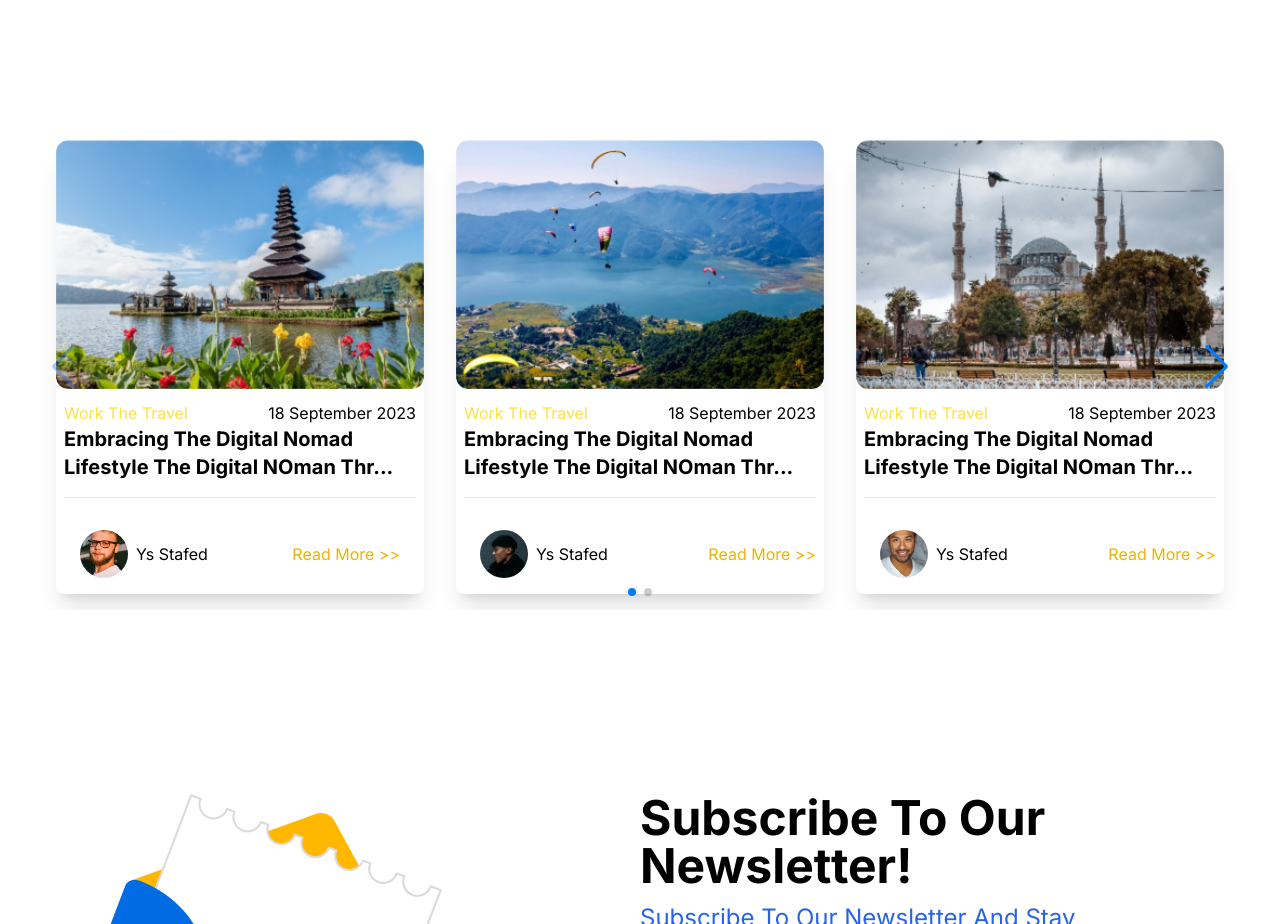
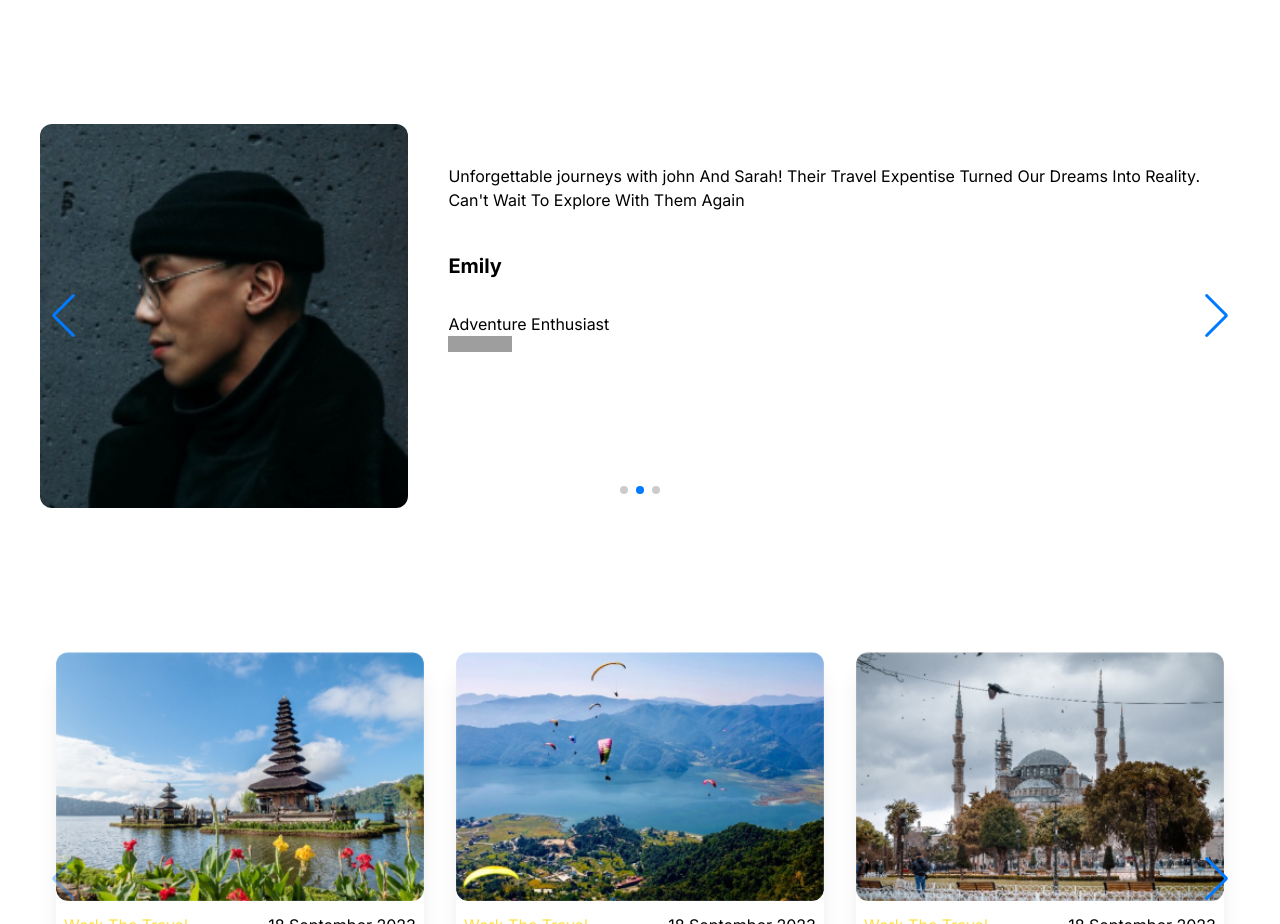
Before and after one commit to iamRazzakk/AirBook, a React (Vite) app: page / in a window 1280 px wide. Shown: the part 1920-2844 px from the top of the page. Built offline with nearby package versions, Linux system fonts and the light colour scheme; grey boxes are pictures that could not be loaded.

Commit message:
complete testimonials component

```diff
--- a/package.json
+++ b/package.json
@@ -15,6 +15,7 @@
     "react": "^18.2.0",
     "react-dom": "^18.2.0",
     "react-icons": "^5.0.1",
+    "react-responsive-carousel": "^3.2.23",
     "react-router-dom": "^6.22.2",
     "sort-by": "^1.2.0",
     "swiper": "^11.0.7"
--- a/src/Home/Testimonials.jsx
+++ b/src/Home/Testimonials.jsx
@@ -1,9 +1,74 @@
 
+import { Swiper, SwiperSlide } from 'swiper/react';
 
+// Import Swiper styles
+import 'swiper/css';
+import 'swiper/css/pagination';
+import 'swiper/css/navigation';
+import { Autoplay, Pagination, Navigation } from 'swiper/modules';
+
+import image from '../assets/Avater/Rectangle11.png'
+import image1 from '../assets/Avater/Rectangle22.png'
+import image2 from '../assets/Avater/Rectangle33.png'
 const Testimonials = () => {
+
     return (
-        <div>
 
+        <div className='mt-10 md:mt-32 md:px-10'>
+            <Swiper
+            spaceBetween={30}
+            centeredSlides={true}
+            autoplay={{
+                delay: 2500,
+                disableOnInteraction: false,
+            }}
+            pagination={{
+                clickable: true,
+            }}
+            navigation={true}
+            modules={[Autoplay, Pagination, Navigation]}
+            className="mySwiper"
+        >
+            <SwiperSlide>
+                <div className='md:flex'>
+                    <img className='rounded-xl h-96 w-40 object-cover flex-1' src={image} alt="" />
+                    <div className='p-10'>
+                        <h1>Unforgettable journeys with john And Sarah! Their Travel Expentise Turned Our Dreams Into Reality.<br /> Can't Wait To Explore With Them Again</h1>
+                        <h2 className='text-xl mt-4 md:mt-10 font-bold'>Emily</h2>
+                        <p className='mt-4 md:mt-8'>Adventure Enthusiast</p>
+                        <div className='flex items-center'>
+                            <img className="w-4 h-4" src="https://uxwing.com/wp-content/themes/uxwing/download/arts-graphic-shapes/star-icon.png" alt="" /><img className="w-4 h-4" src="https://uxwing.com/wp-content/themes/uxwing/download/arts-graphic-shapes/star-icon.png" alt="" /><img className="w-4 h-4" src="https://uxwing.com/wp-content/themes/uxwing/download/arts-graphic-shapes/star-icon.png" alt="" /><img className="w-4 h-4" src="https://uxwing.com/wp-content/themes/uxwing/download/arts-graphic-shapes/star-icon.png" alt="" />
+                        </div>
+                    </div>
+                </div>
+            </SwiperSlide>
+            <SwiperSlide>
+                <div className='md:flex'>
+                    <img className='rounded-xl h-96 w-40 object-cover flex-1' src={image1} alt="" />
+                    <div className='p-10'>
+                        <h1>Unforgettable journeys with john And Sarah! Their Travel Expentise Turned Our Dreams Into Reality.<br /> Can't Wait To Explore With Them Again</h1>
+                        <h2 className='text-xl mt-4 md:mt-10 font-bold'>Emily</h2>
+                        <p className='mt-4 md:mt-8'>Adventure Enthusiast</p>
+                        <div className='flex items-center'>
+                            <img className="w-4 h-4" src="https://uxwing.com/wp-content/themes/uxwing/download/arts-graphic-shapes/star-icon.png" alt="" /><img className="w-4 h-4" src="https://uxwing.com/wp-content/themes/uxwing/download/arts-graphic-shapes/star-icon.png" alt="" /><img className="w-4 h-4" src="https://uxwing.com/wp-content/themes/uxwing/download/arts-graphic-shapes/star-icon.png" alt="" /><img className="w-4 h-4" src="https://uxwing.com/wp-content/themes/uxwing/download/arts-graphic-shapes/star-icon.png" alt="" />
+                        </div>
+                    </div>
+                </div>
+            </SwiperSlide>
+            <SwiperSlide>
+                <div className='md:flex'>
+                    <img className='rounded-xl h-96 w-40 object-cover flex-1' src={image2} alt="" />
+                    <div className='p-10'>
+                        <h1>Unforgettable journeys with john And Sarah! Their Travel Expentise Turned Our Dreams Into Reality.<br /> Can't Wait To Explore With Them Again</h1>
+                        <h2 className='text-xl mt-4 md:mt-10 font-bold'>Emily</h2>
+                        <p className='mt-4 md:mt-8'>Adventure Enthusiast</p>
+                        <div className='flex items-center'>
+                            <img className="w-4 h-4" src="https://uxwing.com/wp-content/themes/uxwing/download/arts-graphic-shapes/star-icon.png" alt="" /><img className="w-4 h-4" src="https://uxwing.com/wp-content/themes/uxwing/download/arts-graphic-shapes/star-icon.png" alt="" /><img className="w-4 h-4" src="https://uxwing.com/wp-content/themes/uxwing/download/arts-graphic-shapes/star-icon.png" alt="" /><img className="w-4 h-4" src="https://uxwing.com/wp-content/themes/uxwing/download/arts-graphic-shapes/star-icon.png" alt="" />
+                        </div>
+                    </div>
+                </div>
+            </SwiperSlide>
+        </Swiper>
         </div>
     );
 };
```
Also changed, not shown: 1 other file (tests, documents, lock files or other folders).
